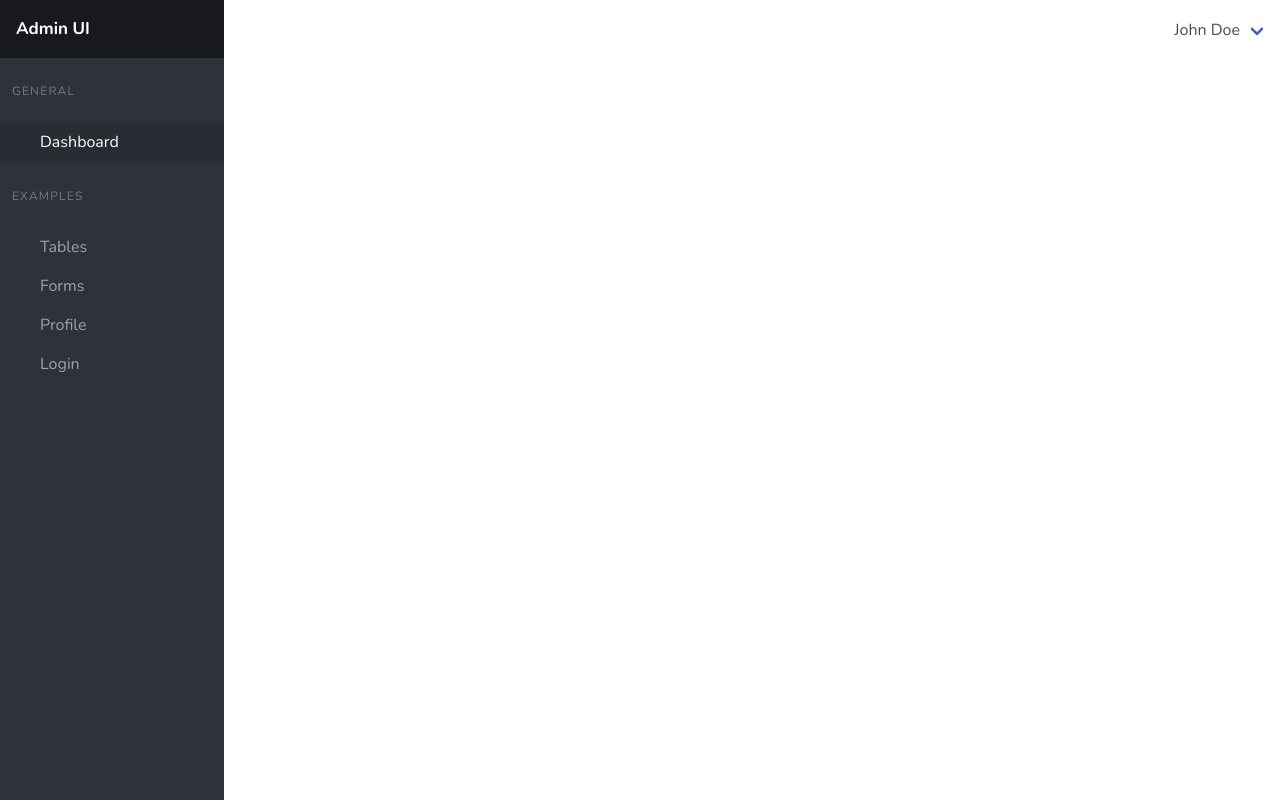
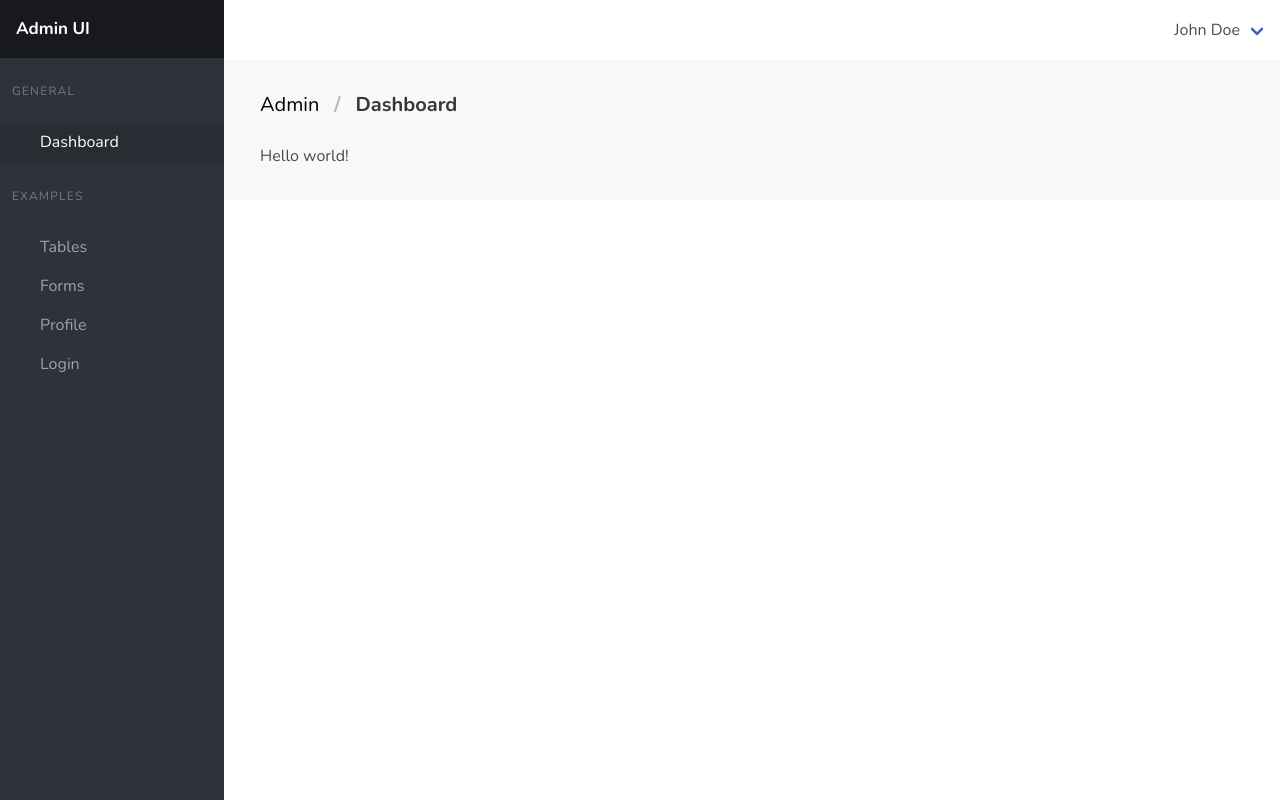
Before and after one commit to ahmdali25/vue3-admin-ui, a Vue app: page / in a window 1280 px wide. Built offline with nearby package versions, Linux system fonts and the light colour scheme; some icons are missing.

Commit message:
ADD - add breadcrumb component

```diff
--- /dev/null
+++ b/src/components/BaseBreadcrumb.vue
@@ -0,0 +1,25 @@
+<script setup lang="ts">
+const props = defineProps({
+  level: String,
+});
+</script>
+
+<template>
+    <nav class="breadcrumb is-medium" aria-label="breadcrumbs">
+        <ul>
+            <li><a href="#">Admin</a></li>
+            <li class="level is-active"><a href="#" aria-current="page">{{ props.level }}</a></li>
+        </ul>
+    </nav>
+</template>
+
+<style scoped>
+a {
+    color: #000000;
+    cursor: default !important;
+}
+.level {
+    font-weight: 900;
+    color: #242424;
+}
+</style>
--- a/src/views/HomeView.vue
+++ b/src/views/HomeView.vue
@@ -1,7 +1,10 @@
+<script setup lang="ts">
+import BaseBreadcrumb from '@/components/BaseBreadcrumb.vue';
+</script>
+
 <template>
-  <main>
-    <div class="home">
-      <h1>Hello world!</h1>
-    </div>
-  </main>
+  <div class="main">
+    <BaseBreadcrumb level="Dashboard"/>
+    <h1>Hello world!</h1>
+  </div>
 </template>
```
